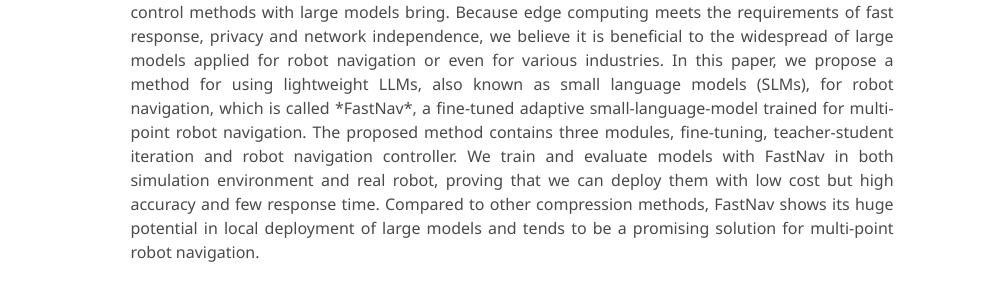
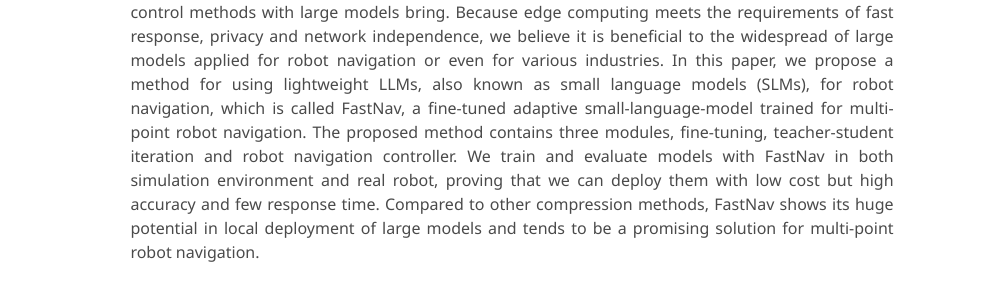
Before and after one commit to Elycyx/Elycyx.github.io, a Jekyll site: the page built from index.md, in a window 1280 px wide and 900 px high. Shown: the part 535-826 px from the top of the window, without its empty margins (128-1115 px from the left). Built offline with Jekyll 4.4.1, drawn with Linux system fonts in a browser that asks for light colours; some web fonts are replaced; some of the changed text lies outside the part shown.

```diff
--- a/index.md
+++ b/index.md
@@ -18,7 +18,7 @@ data: https://huggingface.co/docs/datasets
     <div class="column is-four-fifths">
         <h2>Abstract</h2>
         <div class="content has-text-justified">
-As large language models (LLMs) develop rapidly, robots have started to enjoy the benefits that new control methods with large models bring. Because edge computing meets the requirements of fast response, privacy and network independence, we believe it is beneficial to the widespread of large models applied for robot navigation or even for various industries. In this paper, we propose a method for using lightweight LLMs, also known as small language models (SLMs), for robot navigation, which is called *FastNav*, a fine-tuned adaptive small-language-model trained for multi-point robot navigation. The proposed method contains three modules, fine-tuning, teacher-student iteration and robot navigation controller. We train and evaluate models with FastNav in both simulation environment and real robot, proving that we can deploy them with low cost but high accuracy and few response time. Compared to other compression methods, FastNav shows its huge potential in local deployment of large models and tends to be a promising solution for multi-point robot navigation.
+As large language models (LLMs) develop rapidly, robots have started to enjoy the benefits that new control methods with large models bring. Because edge computing meets the requirements of fast response, privacy and network independence, we believe it is beneficial to the widespread of large models applied for robot navigation or even for various industries. In this paper, we propose a method for using lightweight LLMs, also known as small language models (SLMs), for robot navigation, which is called FastNav, a fine-tuned adaptive small-language-model trained for multi-point robot navigation. The proposed method contains three modules, fine-tuning, teacher-student iteration and robot navigation controller. We train and evaluate models with FastNav in both simulation environment and real robot, proving that we can deploy them with low cost but high accuracy and few response time. Compared to other compression methods, FastNav shows its huge potential in local deployment of large models and tends to be a promising solution for multi-point robot navigation.
         </div>
     </div>
 </div>
```
